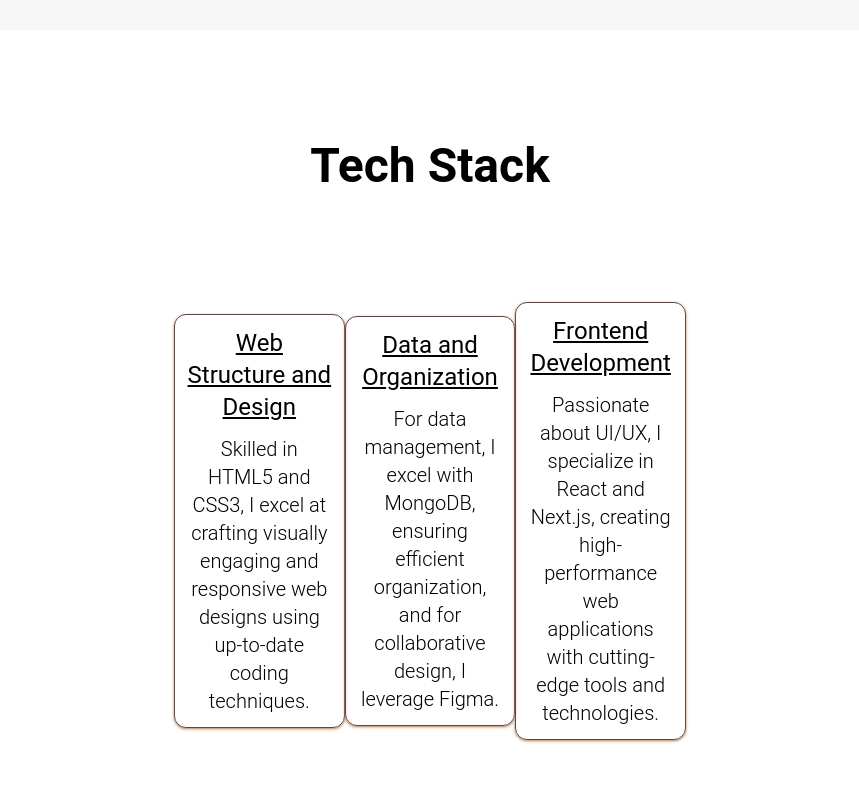
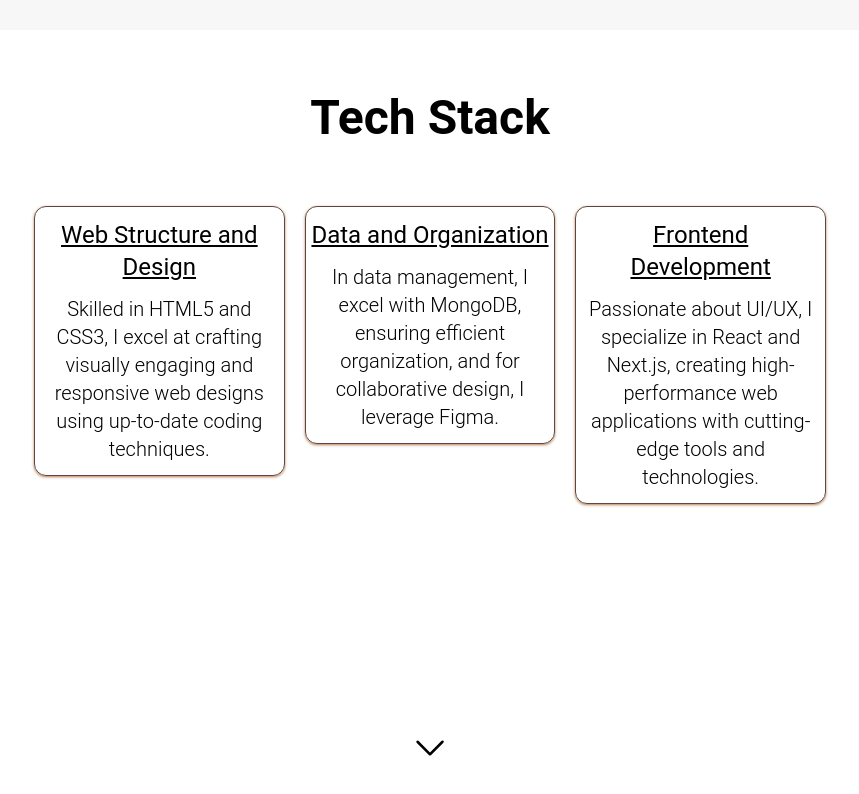
Before and after one commit to Morralytics/morralytics-portfolio, a Next.js app: page / in a window 1280 px wide. Shown: the part 1166-1960 px from the top of the page, without its empty margins (210-1069 px from the left). Built offline with nearby package versions, Linux system fonts and the light colour scheme.

Commit message:
Decided to try with custom media points since there were some quality of life bug fixing needing to be done. These Tailwind class components will NEED to be transfered to external Tailwind file so readibility goes up.

```diff
--- a/components/TechStack.jsx
+++ b/components/TechStack.jsx
@@ -17,13 +17,13 @@ const TechStack = () => {
         <FontAwesomeIcon icon={faEnvira} className="h-16" />
         <FontAwesomeIcon icon={faFigma} className="h-16" />
       </div>
-      <div className="flex flex-col w-3/4 mt-16 px-5 sm:px-16 sm:mt-28 lg:px-56">
-        <div className="text-center text-black text-5xl font-bold mb-16 sm:mb-28">
+      <div className="flex flex-col w-3/4 sm:w-full mt-16 px-5 lg:px-56">
+        <div className="text-center text-black text-5xl font-bold mb-16">
           Tech Stack
         </div>
 
-        <div className="flex flex-col w-full justify-around items-center sm:flex-row">
-          <div className="flex flex-col w-full justify-center items-center px-3 mb-8 border border-liver rounded-xl shadow shadow-persion-orange">
+        <div className="flex flex-col w-full justify-around items-center sm:items-start sm:flex-row">
+          <div className="flex flex-col w-full justify-center items-center px-3 mb-8 min-[675px]:min-h-[320px] min-[733px]:min-h-[320px] sm:px-1 sm:min-h-[352px] md:min-h-[300px] min-[875px]:min-h-[268px] min-[886px]:min-h-[240px] min-[980px]:min-h-[200px] sm:mx-5 sm:justify-start border border-liver rounded-xl shadow shadow-persion-orange">
             <div className="w-full text-center text-black text-2xl font-normal underline py-3">
               Web Structure and Design
             </div>
@@ -33,17 +33,17 @@ const TechStack = () => {
             </div>
           </div>
 
-          <div className="flex flex-col w-full justify-center items-center px-3 mb-8 border border-liver rounded-xl shadow shadow-persion-orange">
+          <div className="flex flex-col w-full justify-center items-center px-3 mb-8 min-[675px]:min-h-[320px] min-[733px]:min-h-[320px] sm:px-1 sm:min-h-[352px] md:min-h-[300px] min-[875px]:min-h-[268px] min-[886px]:min-h-[240px] min-[980px]:min-h-[200px] sm:justify-start sm:mx-0 border border-liver rounded-xl shadow shadow-persion-orange">
             <div className="text-center text-black text-2xl font-normal underline py-3">
               Data and Organization
             </div>
             <div className="text-center text-black text-xl font-light pb-3">
-              For data management, I excel with MongoDB, ensuring efficient
+              In data management, I excel with MongoDB, ensuring efficient
               organization, and for collaborative design, I leverage Figma.
             </div>
           </div>
 
-          <div className="flex flex-col w-full justify-center items-center px-3 mb-8 border border-liver rounded-xl shadow shadow-persion-orange">
+          <div className="flex flex-col w-full justify-center items-center px-3 mb-8 min-[675px]:min-h-[320px] min-[733px]:min-h-[320px] sm:px-1 sm:min-h-[352px] md:min-h-[300px] min-[875px]:min-h-[268px] min-[886px]:min-h-[240px] min-[980px]:min-h-[200px] sm:justify-start sm:mx-5 border border-liver rounded-xl shadow shadow-persion-orange">
             <div className="text-center text-black text-2xl font-normal underline py-3">
               Frontend Development
             </div>
```
